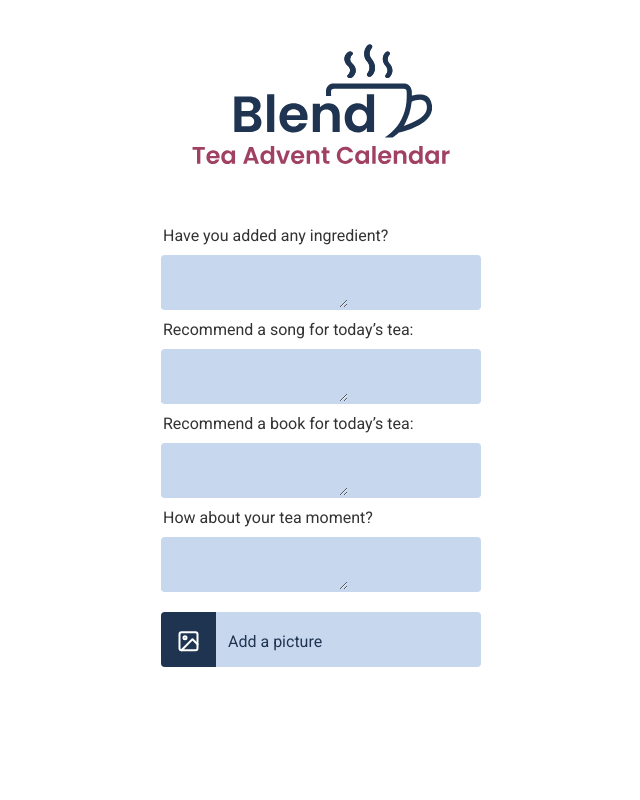
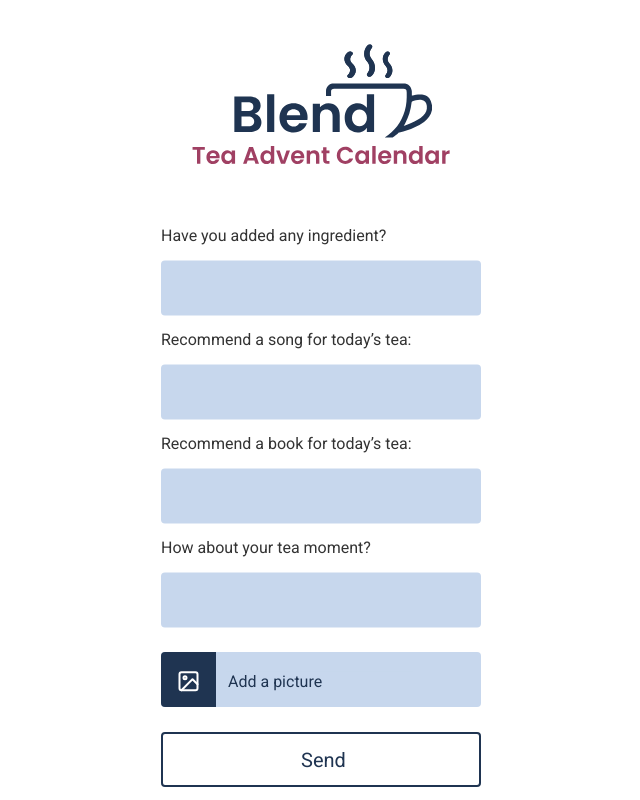
Before and after one commit to dreapediez/Blend-Front, a React (Create React App) app: page /new-post in a window 1280 px wide. Shown: the whole page, without its empty margins (319-959 px from the left). Built offline with nearby package versions, Linux system fonts and the light colour scheme.

Commit message:
Include simple input componet and post form page

```diff
--- a/src/components/SimpleFormInput/SimpleFormInput.tsx
+++ b/src/components/SimpleFormInput/SimpleFormInput.tsx
@@ -2,31 +2,24 @@ import SimpleFormInputStyled from "./SimpleFormInputStyled";
 
 interface SimpleFormInputProps {
   className?: string;
-  placeholder: string;
-  type: string;
   name: string;
-  action?: (event: React.ChangeEvent<HTMLInputElement>) => void;
-  required?: boolean;
+  action?: (event: React.ChangeEvent<HTMLTextAreaElement>) => void;
 }
 
 const SimpleFormInput = ({
-  placeholder,
-  type,
   name,
   action,
-  required = false,
 }: SimpleFormInputProps): JSX.Element => {
   return (
     <SimpleFormInputStyled>
       <textarea
         className="form__input"
-        placeholder={placeholder}
-        // type={type}
         name={name}
-        // onChange={action}
+        onChange={action}
         autoComplete="off"
-        required={required}
         aria-label={name}
+        rows={4}
+        cols={50}
       />
     </SimpleFormInputStyled>
   );
--- a/src/components/SimpleFormInput/SimpleFormInputStyled.tsx
+++ b/src/components/SimpleFormInput/SimpleFormInputStyled.tsx
@@ -5,16 +5,16 @@ import mainStyleColors from "../../styles/mainStyleColors";
 const SimpleFormInputStyled = styled.label`
   display: flex;
   align-items: center;
-  margin: 10px;
-  padding: 15px 15px 15px 0;
-  width: 320px;
-  height: 55px;
-  border-radius: 4px;
-  background-color: ${mainStyleColors.mainColor};
+  margin: 10px 10px 20px 10px;
 
   .form__input {
+    padding: 5px 10px;
     border: none;
+    width: 320px;
+    height: 55px;
     outline: none;
+    resize: none;
+    border-radius: 4px;
     background-color: ${mainStyleColors.mainColor};
     color: ${mainStyleColors.accentColor};
     font-family: ${mainStyleFonts.secondaryFont};
--- a/src/pages/PostFormPage/PostFormPage.tsx
+++ b/src/pages/PostFormPage/PostFormPage.tsx
@@ -1,3 +1,4 @@
+import Button from "../../components/Button/Button";
 import FormInput from "../../components/FormInput/FormInput";
 import SimpleFormInput from "../../components/SimpleFormInput/SimpleFormInput";
 import PostFormPageStyled from "./PostFormPageStyled";
@@ -9,10 +10,7 @@ const PostFormPage = (): JSX.Element => {
         <span className="input__text">Have you added any ingredient?</span>
         <SimpleFormInput
           className="input__box"
-          placeholder=""
-          type="text"
           name="answer1"
-          required={true}
           action={() => {}}
         />
       </div>
@@ -20,10 +18,7 @@ const PostFormPage = (): JSX.Element => {
         <span className="input__text">Recommend a song for today’s tea:</span>
         <SimpleFormInput
           className="input__box"
-          placeholder=""
-          type="text"
           name="answer2"
-          required={true}
           action={() => {}}
         />
       </div>
@@ -31,10 +26,7 @@ const PostFormPage = (): JSX.Element => {
         <span className="input__text">Recommend a book for today’s tea:</span>
         <SimpleFormInput
           className="input__box"
-          placeholder=""
-          type="text"
           name="answer3"
-          required={true}
           action={() => {}}
         />
       </div>
@@ -42,10 +34,7 @@ const PostFormPage = (): JSX.Element => {
         <span className="input__text">How about your tea moment?</span>
         <SimpleFormInput
           className="input__box"
-          placeholder=""
-          type="textarea"
           name="answer4"
-          required={true}
           action={() => {}}
         />
       </div>
@@ -56,6 +45,12 @@ const PostFormPage = (): JSX.Element => {
         required={true}
         action={() => {}}
       />
+      <Button
+        type="button"
+        className="form__button"
+        text="Send"
+        styletype="light"
+      />
     </PostFormPageStyled>
   );
 };
--- a/src/pages/PostFormPage/PostFormPageStyled.tsx
+++ b/src/pages/PostFormPage/PostFormPageStyled.tsx
@@ -7,11 +7,15 @@ const PostFormPageStyled = styled.form`
 
   .input {
     &__text {
-      margin-left: 12px;
+      margin: 10px;
     }
     &__box {
     }
   }
+
+  .form__button {
+    margin-top: 15px;
+  }
 `;
 
 export default PostFormPageStyled;
```
Also changed, not shown: 1 other file (tests, documents, lock files or other folders).
